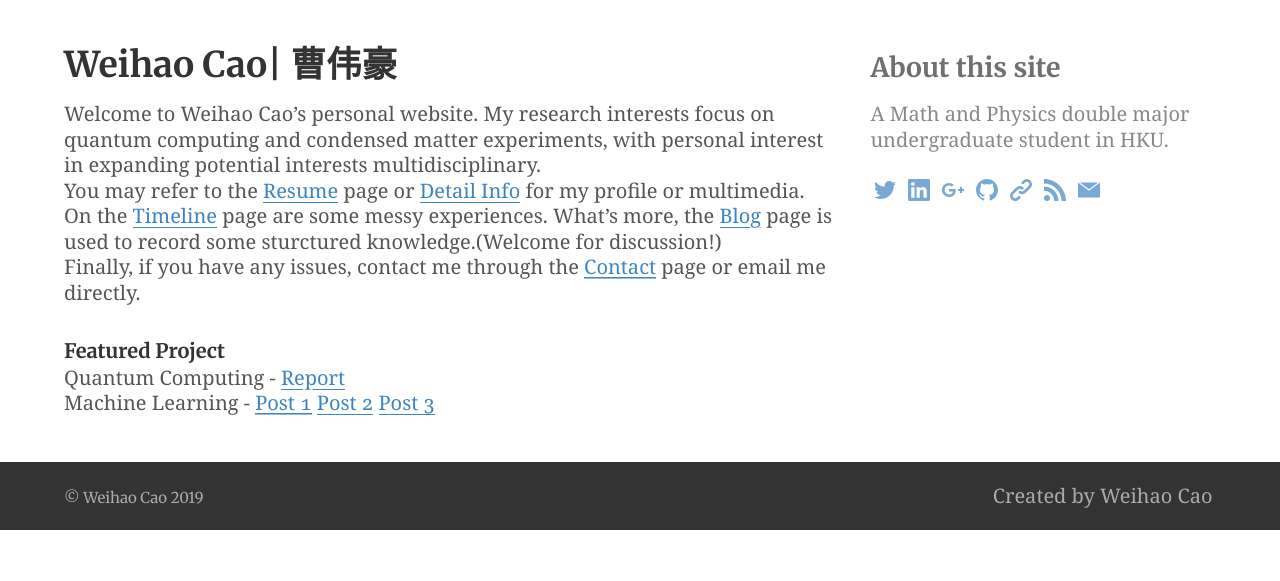
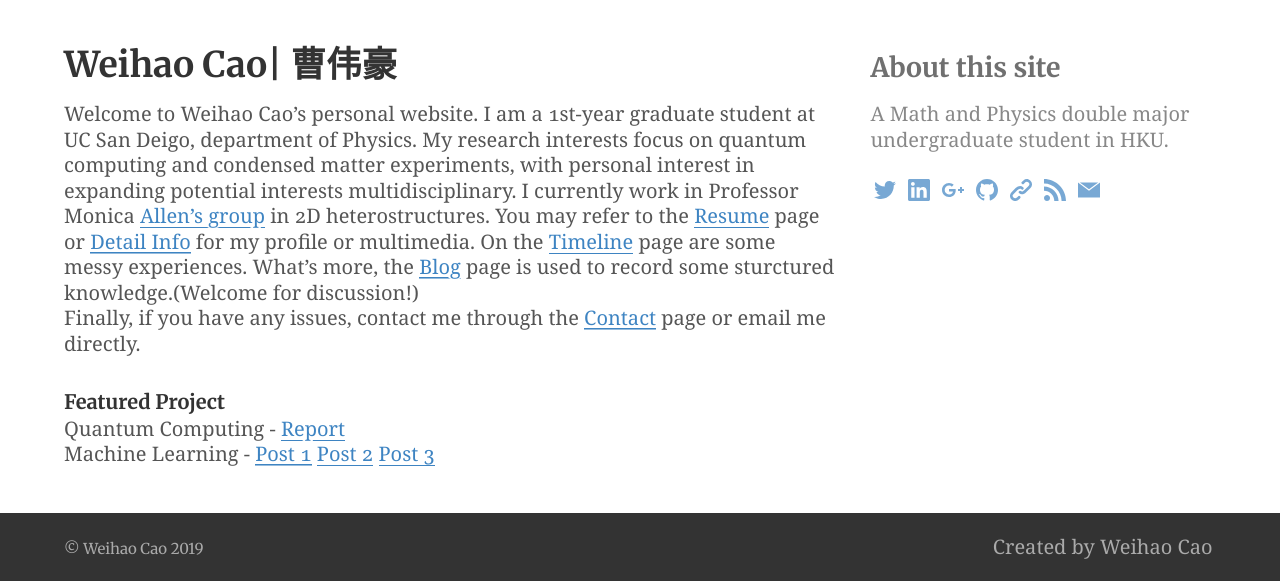
Before and after one commit to whcao1997/whcao1997.github.io, a Jekyll site: the page built from index.md, in a window 1280 px wide. Shown: the part 424-1005 px from the top of the page. Built offline with Jekyll 4.4.1, drawn with Linux system fonts in a browser that asks for light colours; comment, search, counter and statistics services are not loaded; before the commit the page ends 954 px from its top, so only the background shows below that.

Commit message:
Update index.md

```diff
--- a/index.md
+++ b/index.md
@@ -8,7 +8,7 @@ excerpt: ""
 aside: true
 ---
 
-Welcome to Weihao Cao's personal website. My research interests focus on quantum computing and condensed matter experiments, with personal interest in expanding potential interests multidisciplinary.
+Welcome to Weihao Cao's personal website. I am a 1st-year graduate student at UC San Deigo, department of Physics. My research interests focus on quantum computing and condensed matter experiments, with personal interest in expanding potential interests multidisciplinary. I currently work in Professor Monica [Allen's group](https://allen.physics.ucsd.edu/) in 2D heterostructures.
 You may refer to the [Resume](resume/) page or [Detail Info](https://cwhypt.wixsite.com/main) for my profile or multimedia. On the [Timeline](timeline/) page are some  messy experiences. What's more, the [Blog](blog/) page is used to record some sturctured knowledge.(Welcome for discussion!)
 Finally, if you have any issues, contact me through the [Contact](contact/) page or email me directly.
 
```
